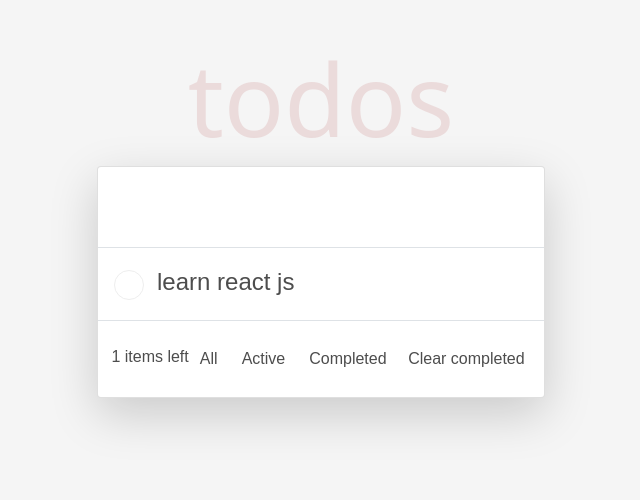
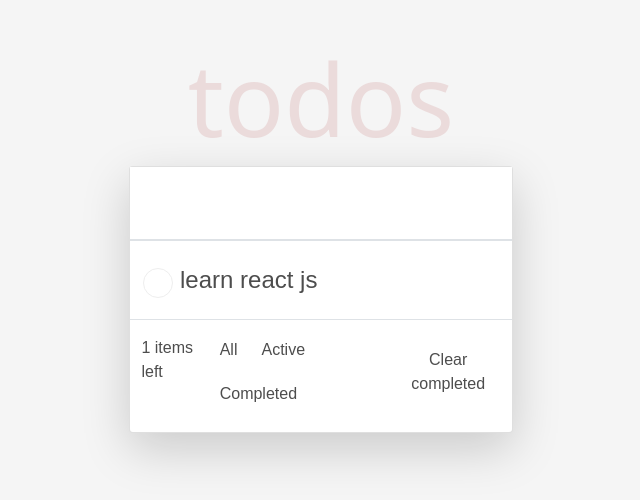
Before and after one commit to iamamanpandey/reacttodo, a React (Create React App) app: page / in a window 1280 px wide. Shown: the top 500 px of the page, without its empty margins (319-959 px from the left). Built offline with nearby package versions, Linux system fonts and the light colour scheme.

Commit message:
add some changnes

```diff
--- a/src/App.css
+++ b/src/App.css
@@ -5,7 +5,6 @@ body {
 .input {
   border: 0;
   outline: 0;
-
 }
 
 .input:focus {
@@ -63,21 +62,17 @@ body {
 .btn1 {
   border: none;
   background: none;
-  text-align: center;
-  font-family: sans-serif;
-  text-decoration: none;
-  display: inline-block;
-  font-size: 16px;
   cursor: pointer;
+  padding: 1px;
 }
 
 .container {
   display: block;
   position: relative;
-  padding-left: 35px;
-  margin-bottom: 12px;
+  padding-left: 30px;
+  margin-bottom: 5px;
+  margin-top: 5px;
   cursor: pointer;
-  font-size: 22px;
   -webkit-user-select: none;
   -moz-user-select: none;
   -ms-user-select: none;
--- a/src/App.js
+++ b/src/App.js
@@ -12,7 +12,6 @@ function App() {
     },
   ]);
 
-  const [color, setcolor] = useState()
 
   const [value, setvalue] = useState();
   const [filtertodos, setfilterTodos] = useState([...todos]);
@@ -72,13 +71,12 @@ function App() {
             fontSize: "100px",
             fontWeight: "400",
           }}
-        >
-          todos
+        >todos
         </h1>
       </div>
       <div
         class="card mx-auto shadow-lg"
-        style={{ width: "35%", backgroundColor: "#ffff" }}
+        style={{ width: "30%", backgroundColor: "#ffff" }}
       >
         <div>
           <TodoForm addTodo={addTodo} />
@@ -93,7 +91,7 @@ function App() {
               />
             ))}
           </ul>
-          <div className="d-flex my-2 justify-content-between">
+          <div className="d-flex my-2 justify-content-between border-top">
             <p
               className="my-3"
               style={{
@@ -131,6 +129,7 @@ function App() {
                 color: "#4d4d4d",
                 fontFamily: "sans-serif",
               }}
+
             >
               Clear completed
             </button>
--- a/src/TodoForm.js
+++ b/src/TodoForm.js
@@ -20,7 +20,7 @@ const TodoForm = ({ addTodo }) => {
             placeholder="what needs to be done..."
             onChange={(e) => setValue(e.target.value)}
             value={value}
-            className=" container-fluid my-2 py-4 input border-bottom"
+            className=" container-fluid  py-4 input border-bottom"
           />
 
       </form>
--- a/src/TodoList.js
+++ b/src/TodoList.js
@@ -3,12 +3,12 @@ import React,{useState} from "react";
 const TodoList = ({ todo, id, completeTodo,removeTodo }) => {
   const [style, setStyle] = useState({display: 'none'});
  return (
-    <div className="border-bottom">
+    <div className="border-top">
 
         <ul className="list-group">
           <li
             style={{ textDecoration: todo.isCompleted && "line-through",opacity:todo.isCompleted &&'0.5' }}
-            className="list-group-item d-flex  justify-content-between align-items-center input mx-2"
+            className="list-group-item d-flex  justify-content-between align-items-center input mx-1 mt-2"
             onMouseEnter={e => {
               setStyle({display: 'block'});
           }}
```
